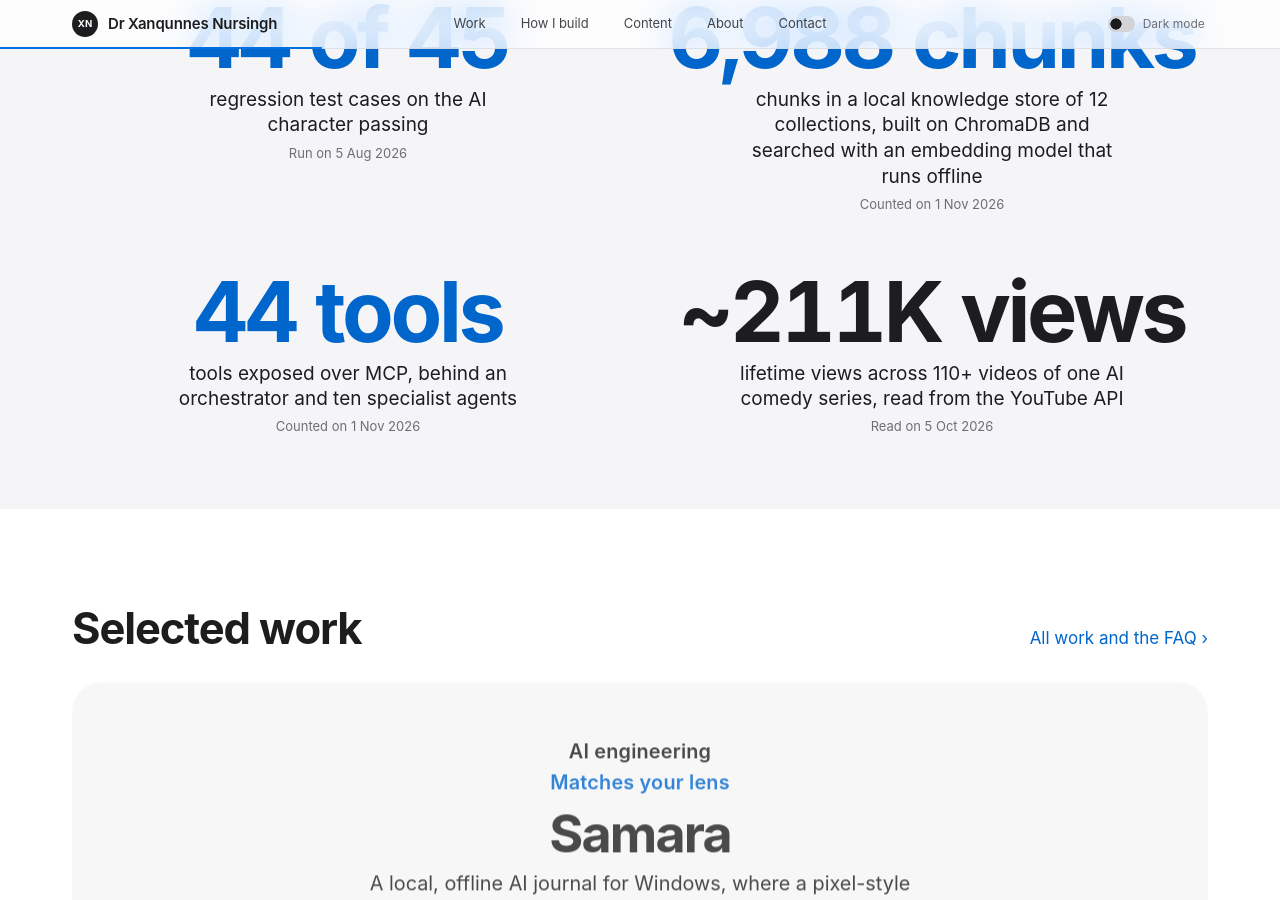
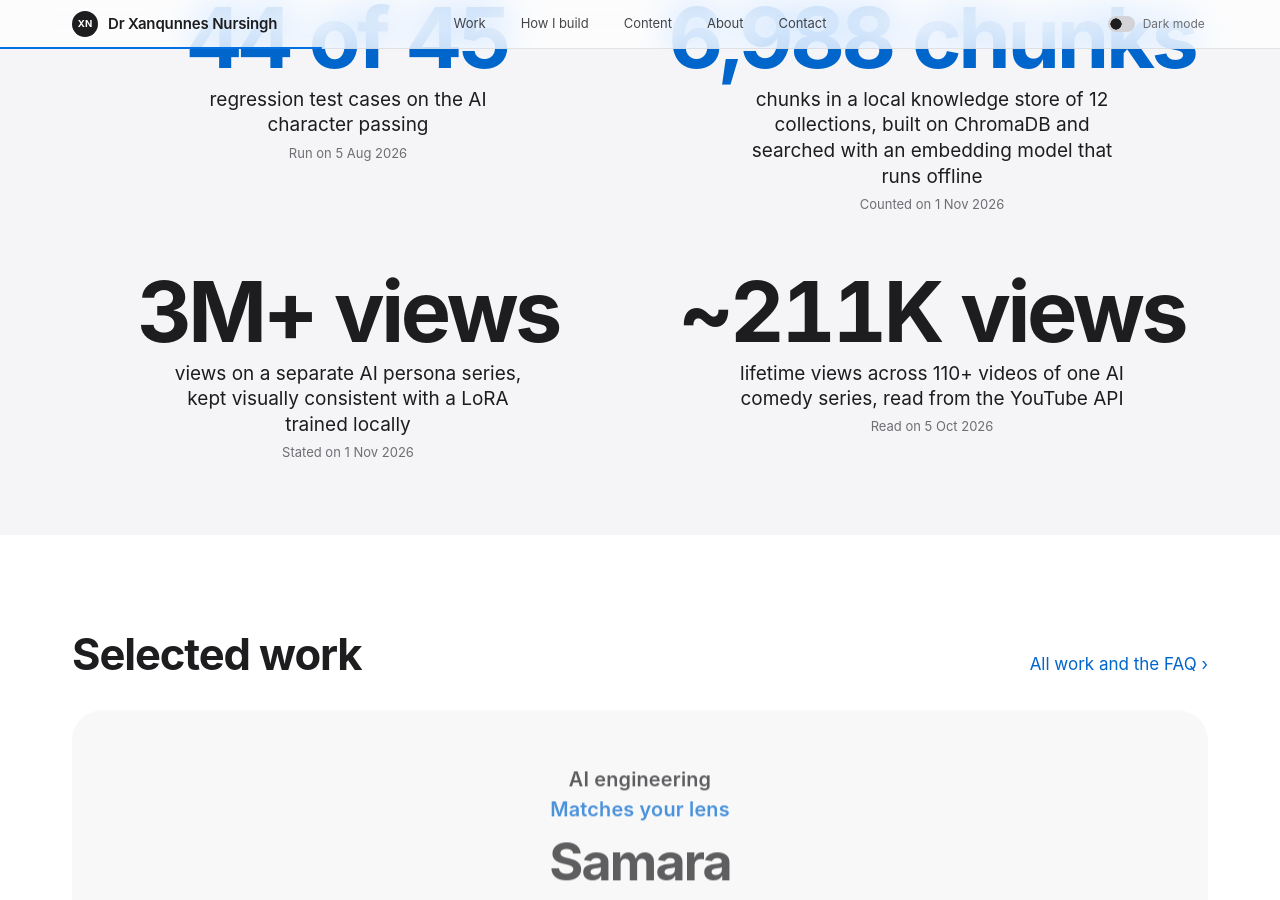
Before and after one commit to PromptMasterG/portfolio, a Jekyll site: the page built from index.md, in a window 1280 px wide and 900 px high, scrolled down 1656 px. Built offline with Jekyll 4.4.1, drawn with Linux system fonts in a browser that asks for light colours; some of the changed text lies outside the part shown.

Commit message:
Show the 3M persona views plainly, add them to the opening strip and the share image

```diff
--- a/_data/facts.yml
+++ b/_data/facts.yml
@@ -420,10 +420,11 @@ best-format:
 persona-views:
   label: Views on a separate AI persona series
   value: "passed 3M views"
+  short: "3M+ views"
+  strip_label: "views on a separate AI persona series, kept visually consistent with a LoRA trained locally"
   as_of: 2026-11-01
   claim: C74
-  status: Q
-  qualifier: Creator-reported.
+  status: S
 
 # ---------------------------------------------------------------- Earlier work (M2 Biosciences)
 m2-videos:
--- a/index.md
+++ b/index.md
@@ -3,12 +3,12 @@ layout: home
 title: Home
 description: Dr Xanqunnes Nursingh is an AI engineer and AI content creator. Measured AI systems and AI video, with the evidence dated and shown.
 jsonld: true
-facts: [samara-suite-pass, mcs-collections, series-reach, studio-tools, studio-tests, mcs-library, mcs-characters, mcs-locations, mcs-scripts, mcs-labs, signal-rubric, signal-sections, pmg-sheets]
+facts: [samara-suite-pass, mcs-collections, persona-views, series-reach, studio-tools, studio-tests, mcs-library, mcs-characters, mcs-locations, mcs-scripts, mcs-labs, signal-rubric, signal-sections, pmg-sheets]
 proof:
-  - {fact: samara-suite-pass, verb: Run on, href: /work/samara/#verification, fit: engineer, re: 1, rc: 3}
-  - {fact: mcs-collections, verb: Counted on, href: /work/ai-studio-tool/#example, fit: engineer creator, re: 2, rc: 2}
-  - {fact: studio-tools, verb: Counted on, href: /work/ai-studio-tool/#agents, fit: engineer, re: 3, rc: 4}
-  - {fact: series-reach, verb: Read on, href: /content/#numbers, fit: creator, re: 4, rc: 1}
+  - {fact: samara-suite-pass, verb: Run on, href: /work/samara/#verification, fit: engineer, re: 1, rc: 4}
+  - {fact: mcs-collections, verb: Counted on, href: /work/ai-studio-tool/#example, fit: engineer creator, re: 2, rc: 3}
+  - {fact: persona-views, verb: Stated on, href: /content/#numbers, fit: creator, re: 3, rc: 1}
+  - {fact: series-reach, verb: Read on, href: /content/#numbers, fit: creator, re: 4, rc: 2}
 ---
 <section class="band-text" aria-labelledby="nonai-h">
 <div markdown="1">
```
Also changed, not shown: content.md (+1 -1 lines), profile-readme/README.md (+1 -0 lines), assets/share/portfolio-thumbnail.png.
